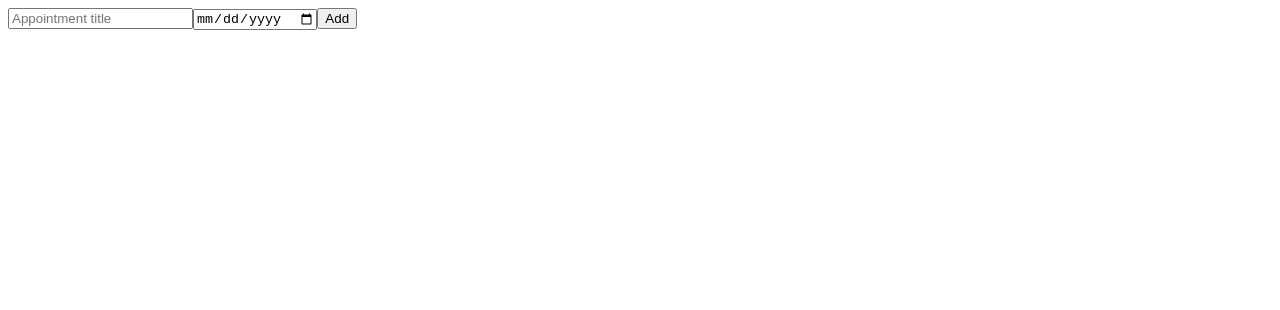
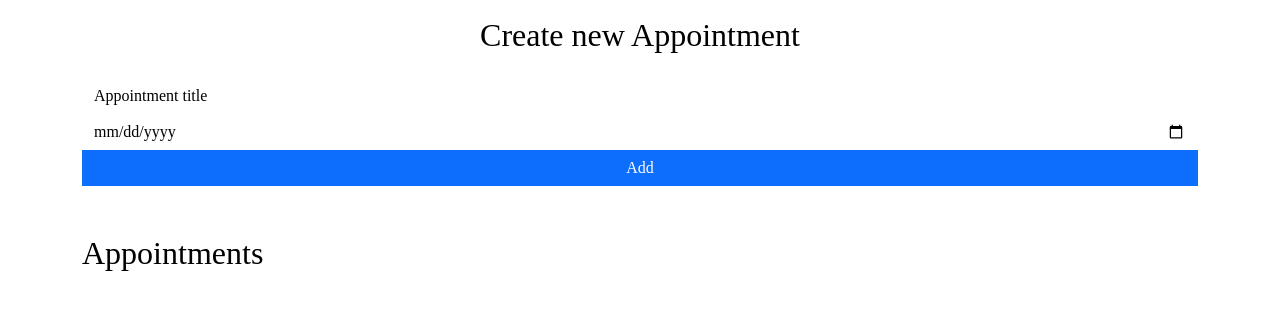
Before and after one commit to T14g/angular_appointments, an Angular app: page / in a window 1280 px wide. Shown: the top 310 px of the page. Built offline with nearby package versions, Linux system fonts and the light colour scheme.

Commit message:
added bootstrap for basic styling

```diff
--- a/package.json
+++ b/package.json
@@ -18,6 +18,7 @@
     "@angular/platform-browser": "^16.1.0",
     "@angular/platform-browser-dynamic": "^16.1.0",
     "@angular/router": "^16.1.0",
+    "bootstrap": "^5.3.5",
     "rxjs": "~7.8.0",
     "tslib": "^2.3.0",
     "zone.js": "~0.13.0"
--- a/src/app/appointment-list/appointment-list.component.css
+++ b/src/app/appointment-list/appointment-list.component.css
@@ -0,0 +1 @@
+@import "~bootstrap/dist/css/bootstrap.min.css"
--- a/src/app/appointment-list/appointment-list.component.html
+++ b/src/app/appointment-list/appointment-list.component.html
@@ -1,15 +1,28 @@
-<div>
-    <input [(ngModel)]="newAppointmentTitle" placeholder="Appointment title">
-    <input [(ngModel)]="newAppointmentDate" type="date" placeholder="Appointment date">
-    <button (click)="addAppointment()">Add</button>
-</div>
+<div class="container">
+    <div class="card mt-3">
+        <div class="row">
+            <div class="col">
+                <h2 class="text-center">Create new Appointment</h2>
+            </div>
+        </div>
 
-<div>
-    <ul>
+        <div class="row mt-3">
+            <div class="col-md-6"> <input class="form-control" [(ngModel)]="newAppointmentTitle"
+                    placeholder="Appointment title"></div>
+            <div class="col-md-4"> <input class="form-control" [(ngModel)]="newAppointmentDate" type="date"
+                    placeholder="Appointment date">
+            </div>
+            <div class="col-md-2"> <button class="btn btn-primary w-100" (click)="addAppointment()">Add</button></div>
+        </div>
+    </div>
+
+    <h2 class="text center mt-5">Appointments</h2>
+
+    <ul class="list-group mt-3">
         <!-- ngFor == directive -->
-        <li *ngFor="let appointment of appointments; index as i">
+        <li class="list-group-item d-flex justify-content-between" *ngFor="let appointment of appointments; index as i">
             {{ appointment.id }} {{ appointment.title }} {{ appointment.date | date: 'dd.MM.yyyy'}}
-            <button (click) = "deleteAppointment(i)">Delete</button>
+            <button class="btn btn-danger " (click)="deleteAppointment(i)">Delete</button>
         </li>
     </ul>
 </div>
```
Also changed, not shown: 1 other file (tests, documents, lock files or other folders).
